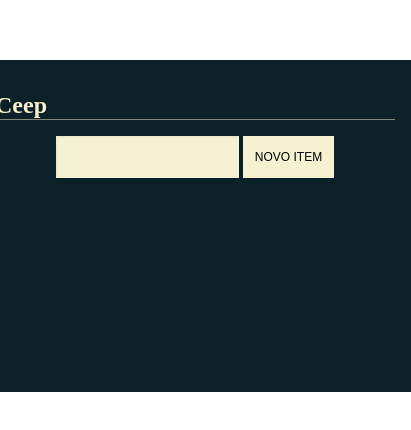
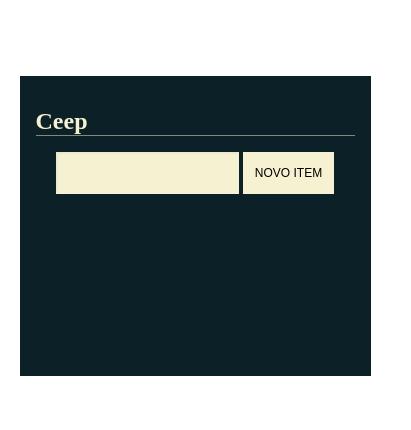
Before and after one commit to CaioLima96/Alura, a plain HTML site: page js-na-web-manipule-o-dom-com-javascript/index.html in a window 390 px wide. Shown: the part 196-626 px from the top of the page, 411 px wide, since content can reach past the window. Drawn offline with Linux system fonts and the light colour scheme; a web font is replaced by a local one.

Commit message:
adicionado responsividade e retirada de codigo duplicado - js na web dom

```diff
--- a/js-na-web-manipule-o-dom-com-javascript/assets/css/style.css
+++ b/js-na-web-manipule-o-dom-com-javascript/assets/css/style.css
@@ -1,20 +1,38 @@
+*, *::after, *::before {
+  box-sizing: border-box;
+}
+
+html {
+  width: 100%;
+  height: 100%;
+}
+
 body {
   margin: 0;
+  width: 100%;
+  height: 100%;
+  display: flex;
+  justify-content: center;
 }
+
+
+/*
+===================
+*/
 
 .app {
   display: flex;
   align-items: center;
   justify-content: center;
-  width: 100vw;
-  min-height: 100vh;
+  width: 90%;
+  max-width: 400px;
 }
 
 .todo-list {
   background-color: #0B2027;
   font-family: "Space Mono", monospace;
   padding: 1rem;
-  min-width: 400px;
+  width: 100%;
   min-height: 300px;
 }
 
@@ -51,59 +69,6 @@ body {
   margin-left: 0.25rem;
 }
 
-.form-button:hover {
-  color: #F6F1D1;
-  background: rgba(246, 241, 209, 0.1);
-}
-
-body {
-  margin: 0;
-}
-
-.app {
-  display: flex;
-  align-items: center;
-  justify-content: center;
-  width: 100vw;
-  min-height: 100vh;
-}
-
-.todo-list {
-  background-color: #0B2027;
-  font-family: "Space Mono", monospace;
-  padding: 1rem;
-  min-width: 400px;
-  min-height: 300px;
-}
-
-.title {
-  border-bottom: 1px solid rgba(246, 241, 209, 0.5);
-  font-size: 1.5rem;
-  font-family: "BioRhyme", serif;
-  color: #F6F1D1;
-}
-
-.form {
-  display: flex;
-  justify-content: center;
-}
-.form-input, .form-button {
-  border-radius: 0;
-  padding: 0.75rem;
-  font-size: 0.75rem;
-}
-.form-input {
-  outline: none;
-  background-color: #F6F1D1;
-  border-color: rgba(255, 255, 255, 0.1);
-}
-.form-button {
-  border: 1px;
-  background: #F6F1D1;
-  text-transform: uppercase;
-  cursor: pointer;
-  margin-left: 0.25rem;
-}
 .form-button:hover {
   color: #F6F1D1;
   background: rgba(246, 241, 209, 0.1);
```
